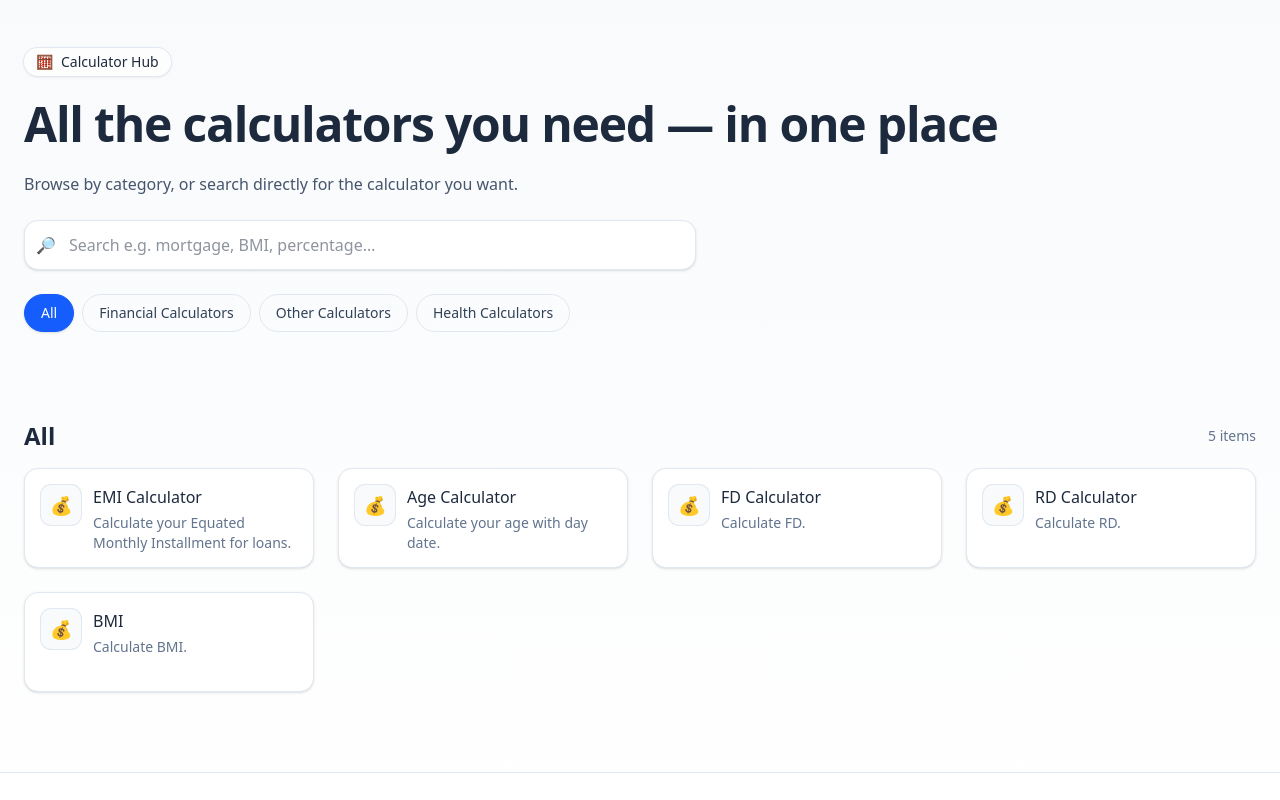
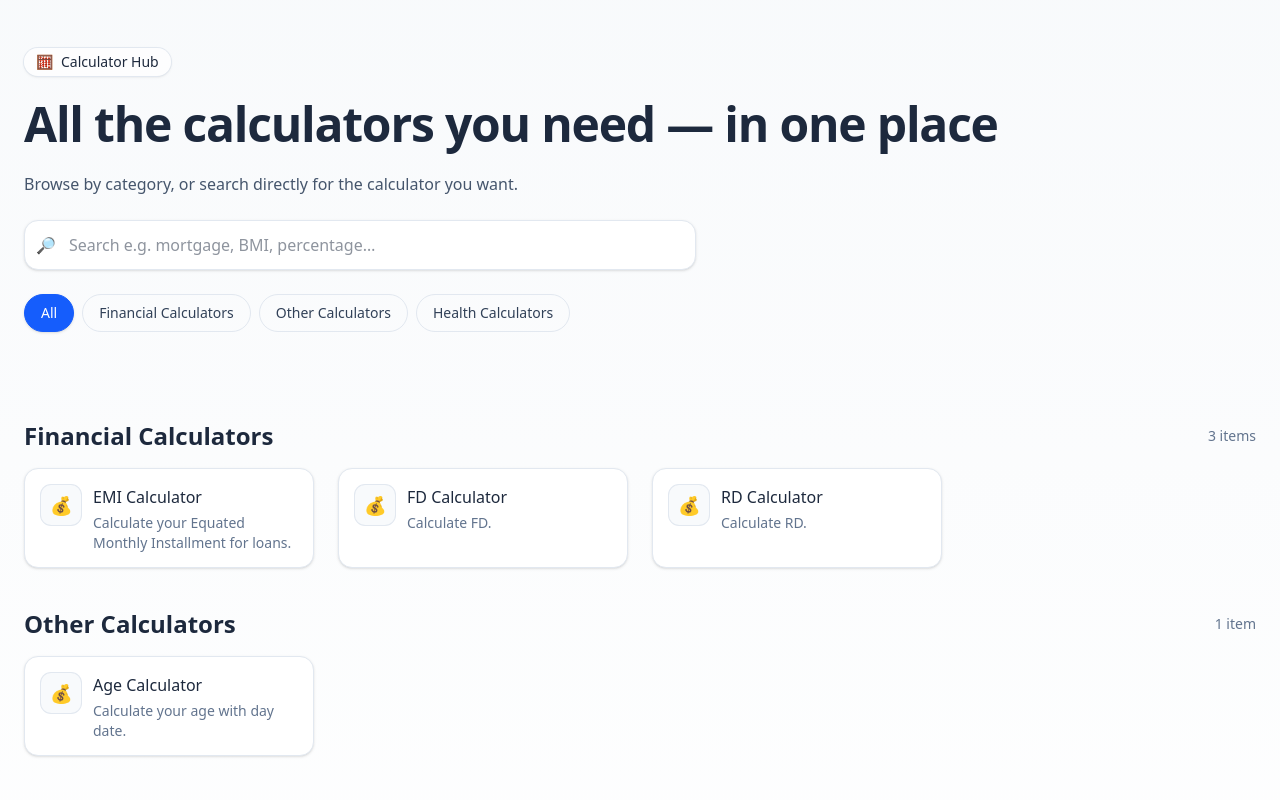
Before and after one commit to tusharpatle0097/calculator, a Next.js app: page /LandingPage in a window 1280 px wide. Shown: the top 800 px of the page. Built offline with nearby package versions, Linux system fonts and the light colour scheme.

Commit message:
landingpagefix

```diff
--- a/src/app/LandingPage/page.jsx
+++ b/src/app/LandingPage/page.jsx
@@ -6,8 +6,7 @@ import Button from "../ui/Button";
 import SearchInput from "../ui/SearchInput";
 import { RAW_CALCS } from "../data/calculatorsData";
 
-
-const page = () => {
+const Page = () => {
   const [selectCategory, setSelectCategory] = useState("All");
   const [searchQuery, setSearchQuery] = useState("");
 
@@ -17,9 +16,7 @@ const page = () => {
       category: c,
     })),
   ];
-  console.log(updateCal, ";;;");
 
-  console.log(updateCal, "8");
   const selectCat =
     selectCategory === "All"
       ? RAW_CALCS
@@ -29,15 +26,20 @@ const page = () => {
     item.name.toLowerCase().includes(searchQuery.toLowerCase())
   );
 
+  const groupedByCategory = filteredItems.reduce((acc, item) => {
+    if (!acc[item.category]) {
+      acc[item.category] = [];
+    }
+    acc[item.category].push(item);
+    return acc;
+  }, {});
+
   const handleInputChange = (event) => {
     setSearchQuery(event.target.value);
   };
 
-  console.log(filteredItems, "78");
-
   return (
     <div className="min-h-screen bg-gradient-to-b from-slate-50 to-white text-slate-800">
-      {/* Header / Hero */}
       <header className="relative overflow-hidden">
         <div
           className="absolute inset-0 -z-10 opacity-30 blur-3xl"
@@ -60,7 +62,6 @@ const page = () => {
               want.
             </p>
 
-            {/* Search */}
             <div className="w-full max-w-2xl">
               <label htmlFor="search" className="sr-only">
                 Search calculators
@@ -73,7 +74,6 @@ const page = () => {
               </div>
             </div>
 
-            {/* Category chips */}
             <div className="flex flex-wrap gap-2">
               {updateCal.map((items, index) => {
                 return (
@@ -92,52 +92,54 @@ const page = () => {
         </div>
       </header>
 
-      {/* Content */}
       <main className="mx-auto max-w-7xl px-6 pb-20">
-        {/* <div className="mt-16 text-center text-slate-500">
+        <section className="mt-12 space-y-10">
+          {filteredItems.length === 0 ? (
+            <div className="text-center text-slate-500">
               No calculators found. Try a different search.
-        </div> */}
-
-        <section className="mt-12">
+            </div>
+          ) : (
+            Object.entries(groupedByCategory).map(([category, items]) => (
+              <div key={category}>
                 <div className="mb-4 flex items-center justify-between">
                   <h2 className="text-xl sm:text-2xl font-semibold">
-              {selectCategory}
+                    {category}
                   </h2>
                   <span className="text-sm text-slate-500">
-              {selectCat.length} items
+                    {items.length} item{items.length > 1 ? "s" : ""}
                   </span>
                 </div>
 
                 <ul className="grid gap-4 sm:gap-6 grid-cols-1 sm:grid-cols-2 lg:grid-cols-3 xl:grid-cols-4">
-            {filteredItems.map((items, index) => {
-              return (
-                <li key={index}>
+                  {items.map((item) => (
+                    <li key={item.link}>
                       <Link
-                    href={items.link}
+                        href={item.link}
                         className="group h-25 block rounded-xl border border-slate-200 bg-white p-4 shadow-sm transition hover:-translate-y-0.5 hover:shadow-md focus:outline-none focus:ring-4 focus:ring-blue-200"
                       >
                         <div className="flex items-start gap-3">
                           <div className="flex h-10 w-10 shrink-0 items-center justify-center rounded-lg bg-slate-50 ring-1 ring-slate-200">
-                        <span className="text-lg">{items.icon}</span>
+                            <span className="text-lg">{item.icon}</span>
                           </div>
                           <div className="min-w-0">
                             <h3 className="truncate font-medium text-slate-800 group-hover:text-blue-700">
-                          {items.name}
+                              {item.name}
                             </h3>
                             <p className="mt-1 text-sm text-slate-500">
-                          {items.description}
+                              {item.description}
                             </p>
                           </div>
                         </div>
                       </Link>
                     </li>
-              );
-            })}
+                  ))}
                 </ul>
+              </div>
+            ))
+          )}
         </section>
       </main>
 
-      {/* Footer */}
       <footer className="border-t border-slate-200 bg-white/70">
         <div className="mx-auto max-w-7xl px-6 py-8 text-sm text-slate-500">
           © {new Date().getFullYear()} Calculator Hub. All rights reserved.
@@ -147,4 +149,4 @@ const page = () => {
   );
 };
 
-export default page;
+export default Page;
```
Lines whose indentation alone changed are shown as unchanged.
